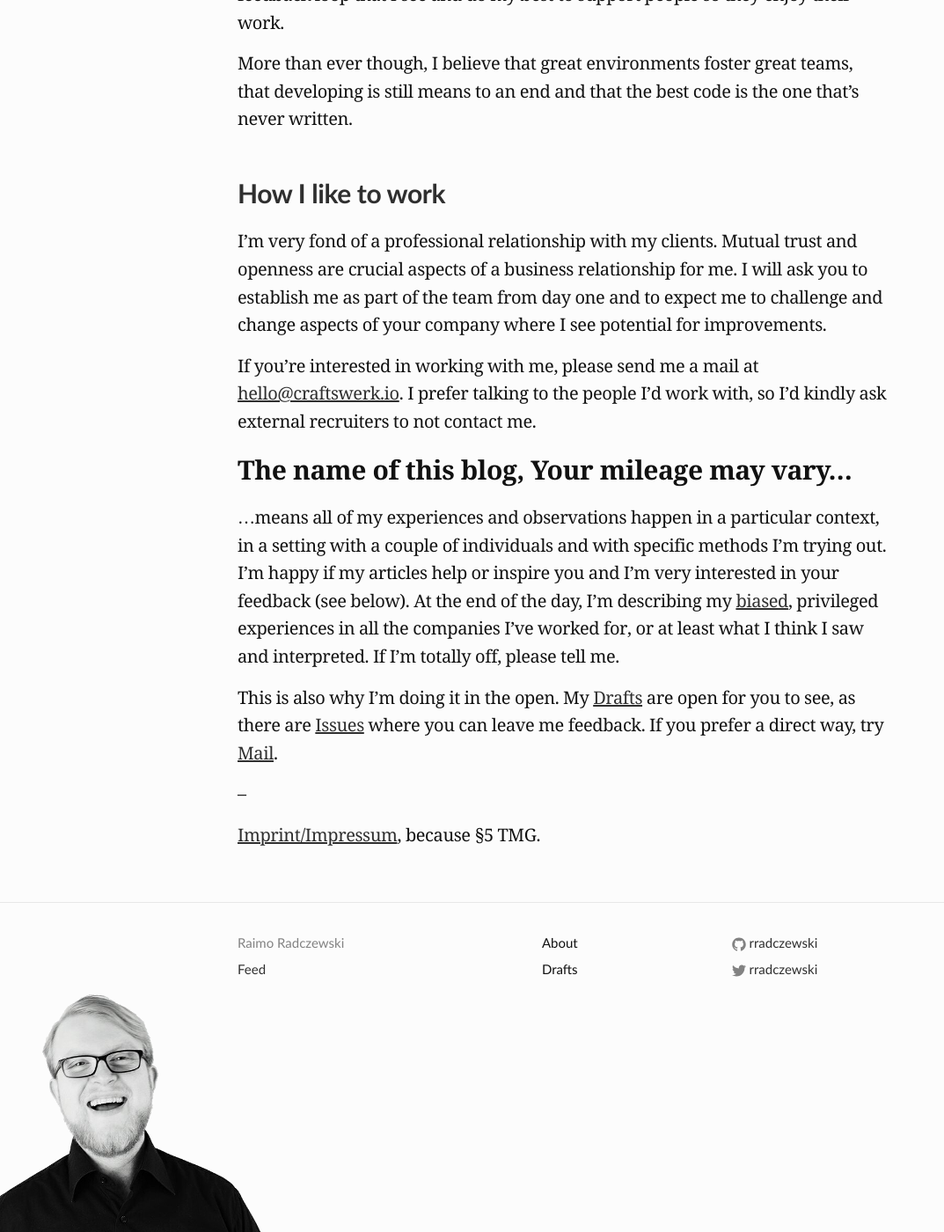
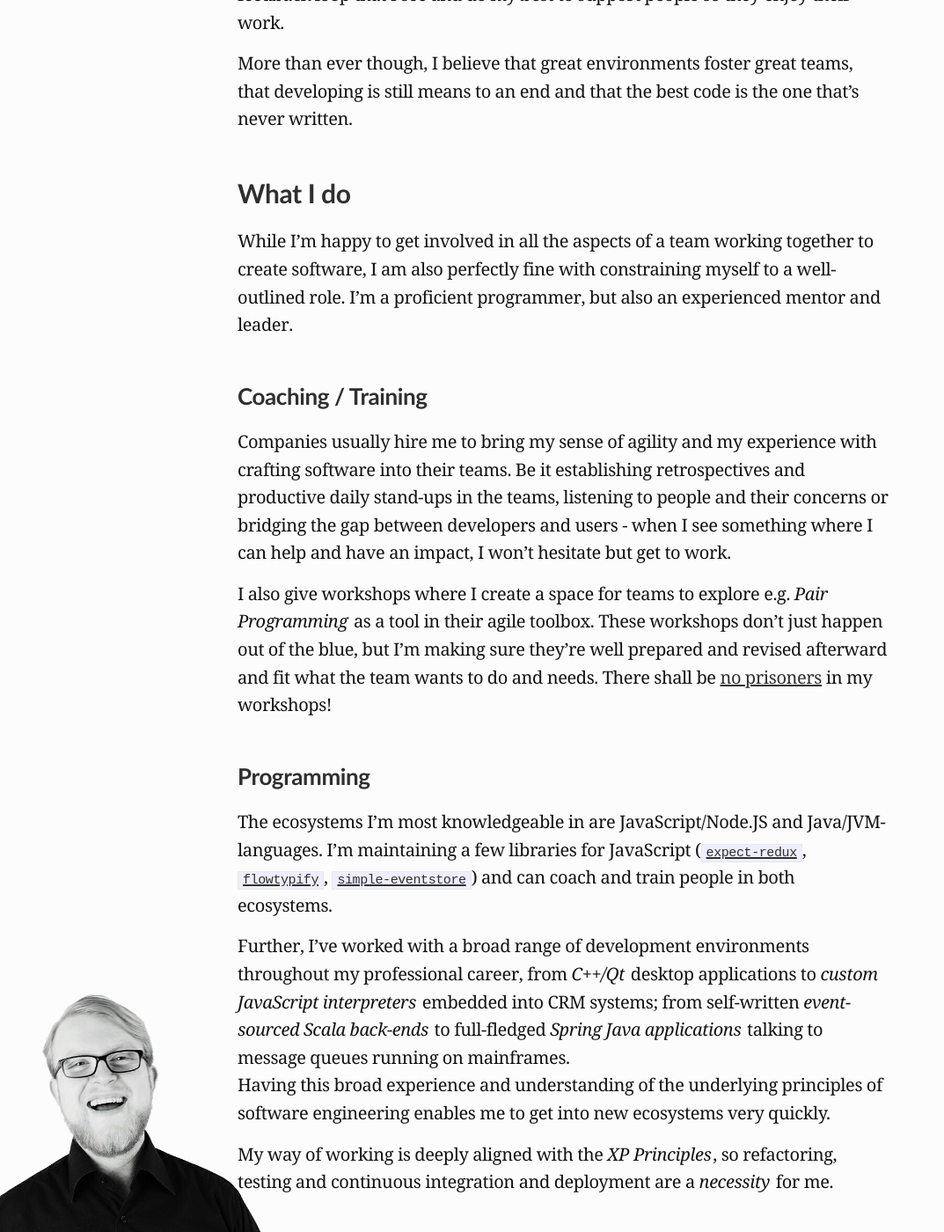
Before and after one commit to rradczewski/ymmv, a Jekyll site: the page built from about.md, in a window 1280 px wide and 1400 px high, scrolled down 847 px. Shown: the whole window at 88% size, without its empty margins (0-1073 px from the left). Built offline with Jekyll 4.4.1, drawn with Linux system fonts in a browser that asks for light colours; some of the changed text lies outside the part shown.

Commit message:
Moaaaah about

```diff
--- a/about.md
+++ b/about.md
@@ -14,15 +14,34 @@ I'm a [self-employed Software Crafter]({{ site.baseurl }}{% post_url 2017-02-06-
 
 I owe a lot to the communities out there, which is why I'm trying to give something back, by sharing my experience through this blog and by organizing the [SoCraTes Day Berlin](http://www.socratesday.berlin/), the [Global Day of Coderetreat](http://www.coderetreat.org), the [worldwide Software Craftsmanship Slack](http://slack.softwarecraftsmanship.org/) and I'm also helping out at the [Domain-Driven Design Meetup Berlin](https://www.meetup.com/Domain-Driven-Design-Berlin/).
 
-## What I do
+## What I believe
 
-My convictions haven't really changed since I became a freelancer almost two years ago, so that [announcement]({{ site.baseurl }}{% link _posts/2017-02-06-Continuing_my_journey_as_a_Freelance_Software_Crafter.md %}#developing-software) still stands as of today. I'm still fond of testing, will still work on bringing developers and users closer together, shorten every feedback loop that I see and do my best to support people so they enjoy their work.
+My beliefs haven't really changed since I became a freelancer almost two years ago, so that [announcement]({{ site.baseurl }}{% link _posts/2017-02-06-Continuing_my_journey_as_a_Freelance_Software_Crafter.md %}#developing-software) still stands as of today. I'm still fond of testing, will still work on bringing developers and users closer together, shorten every feedback loop that I see and do my best to support people so they enjoy their work.
 
 More than ever though, I believe that great environments foster great teams, that developing is still means to an end and that the best code is the one that's never written.
 
+## What I do
+
+While I'm happy to get involved in all the aspects of a team working together to create software, I am also perfectly fine with constraining myself to a well-outlined role. I'm a proficient programmer, but also an experienced mentor and leader.
+
+### Coaching / Training
+
+Companies usually hire me to bring my sense of agility and my experience with crafting software into their teams. Be it establishing retrospectives and productive daily stand-ups in the teams, listening to people and their concerns or bridging the gap between developers and users - when I see something where I can help and have an impact, I won't hesitate but get to work.
+
+I also give workshops where I create a space for teams to explore e.g. *Pair Programming* as a tool in their agile toolbox. These workshops don't just happen out of the blue, but I'm making sure they're well prepared and revised afterward and fit what the team wants to do and needs. There shall be [no prisoners](https://retromat.org/en/?id=1) in my workshops!
+
+### Programming
+
+The ecosystems I'm most knowledgeable in are JavaScript/Node.JS and Java/JVM-languages. I'm maintaining a few libraries for JavaScript ([`expect-redux`](https://github.com/rradczewski/expect-redux), [`flowtypify`](https://github.com/rradczewski/flowtypify), [`simple-eventstore`](https://github.com/rradczewski/simple-eventstore)) and can coach and train people in both ecosystems.
+
+Further, I've worked with a broad range of development environments throughout my professional career, from *C++/Qt* desktop applications to *custom JavaScript interpreters* embedded into CRM systems; from self-written *event-sourced Scala back-ends* to full-fledged *Spring Java applications* talking to message queues running on mainframes.
+Having this broad experience and understanding of the underlying principles of software engineering enables me to get into new ecosystems very quickly.
+
+My way of working is deeply aligned with the *XP Principles*, so refactoring, testing and continuous integration and deployment are a *necessity* for me.
+
 ## How I like to work
 
-I'm very fond of a professional relationship with my clients. Mutual trust and openness are crucial  aspects of a business relationship for me. I will ask you to establish me as part of the team from day one and to expect me to challenge and change aspects of your company where I see potential for improvements.
+I'm very fond of a professional relationship with my clients. Mutual trust and openness are crucial  aspects of a business relationship for me. I will ask you to establish me as part of the team from day one and to expect me to challenge and change aspects of your company where I see the potential for improvements.
 
 If you're interested in working with me, please send me a mail at [hello@craftswerk.io](mailto:hello@craftswerk.io). I prefer talking to the people I'd work with, so I'd kindly ask external recruiters to not contact me.
 
```
